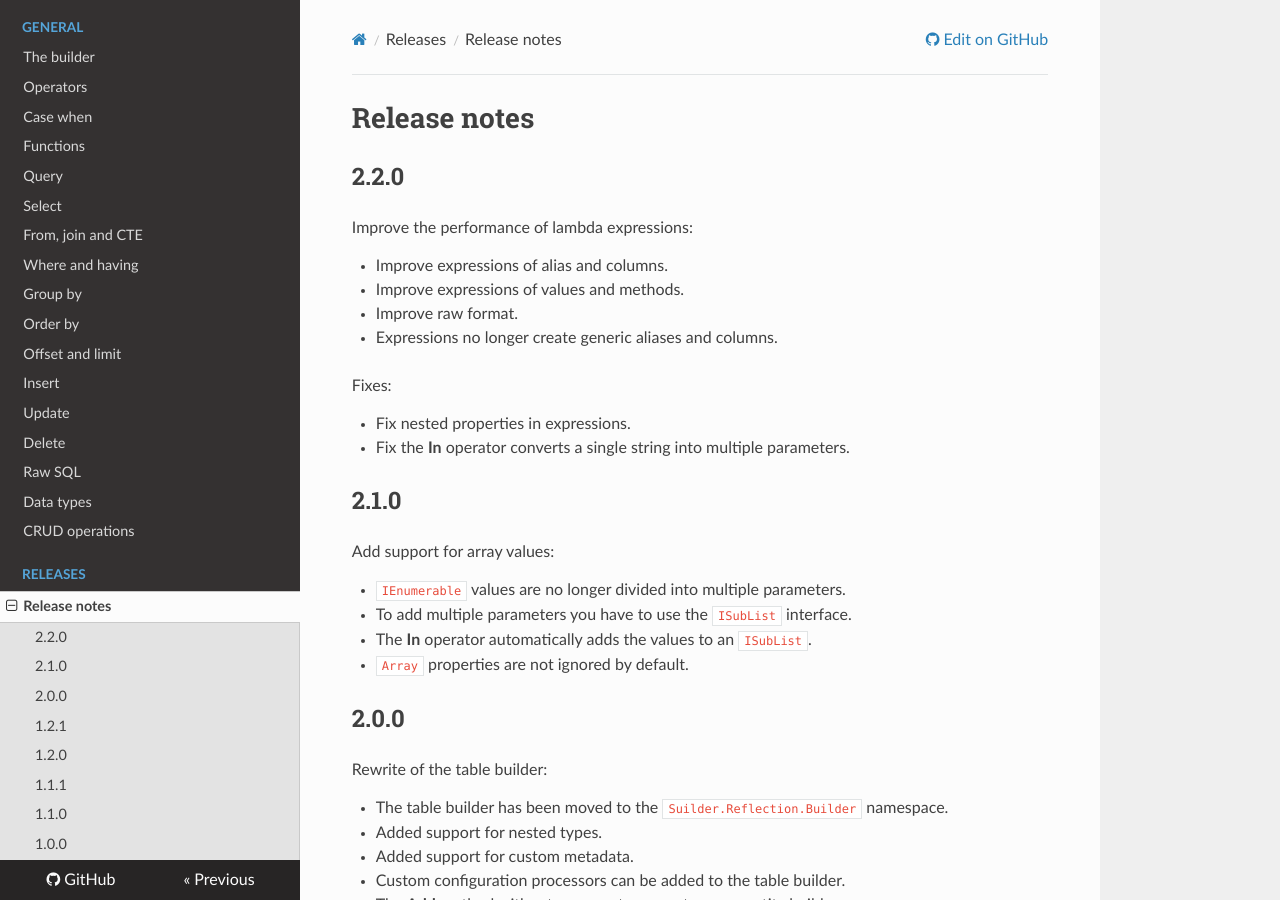
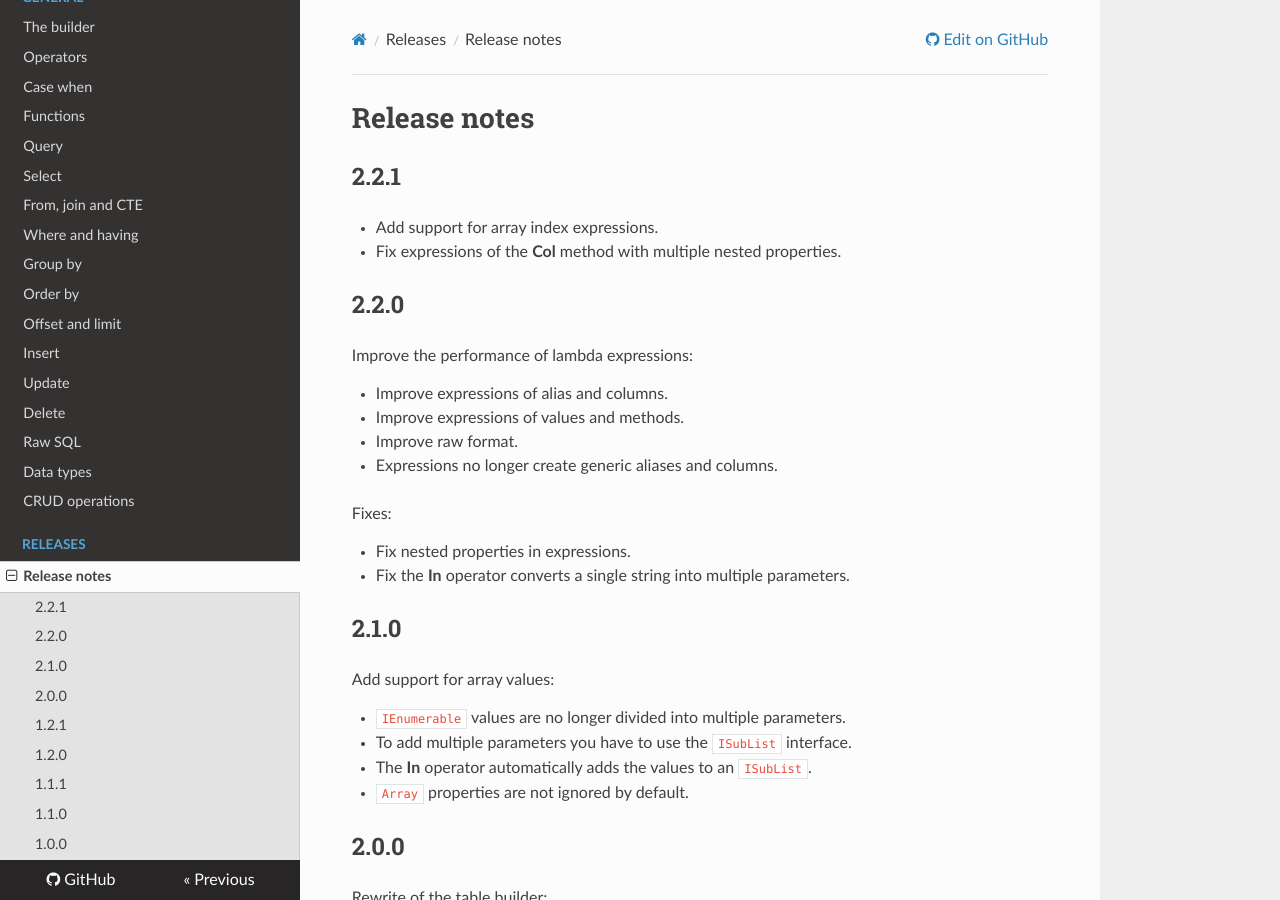
Before and after one commit to Ropticus/Suilder-docs, an MkDocs documentation site: the page built from docs/releases/releases-notes.md, in a window 1280 px wide and 900 px high. Built offline with MkDocs 1.6.1, drawn with Linux system fonts in a browser that asks for light colours; nearby versions of some CDN libraries.

Commit message:
Release notes 2.2.1

```diff
--- a/docs/releases/releases-notes.md
+++ b/docs/releases/releases-notes.md
@@ -1,4 +1,8 @@
 # Release notes
+
+## 2.2.1
+- Add support for array index expressions.
+- Fix expressions of the **Col** method with multiple nested properties.
 
 ## 2.2.0
 Improve the performance of lambda expressions:
```
